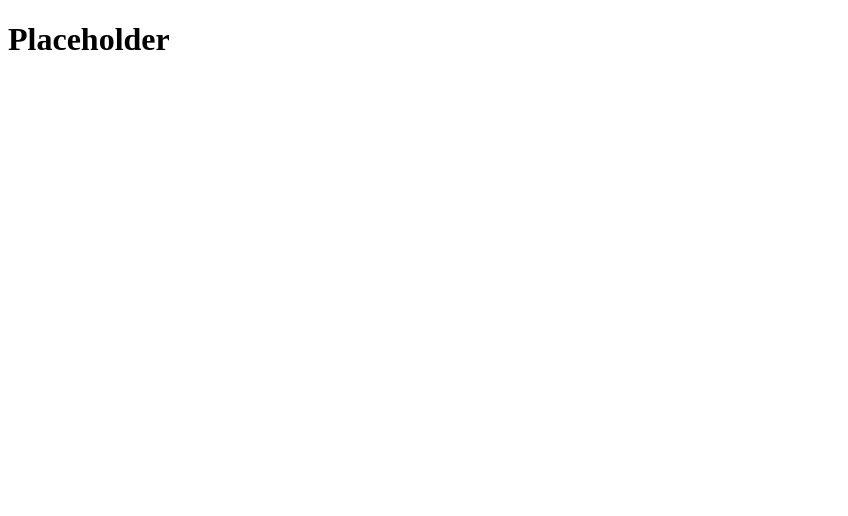
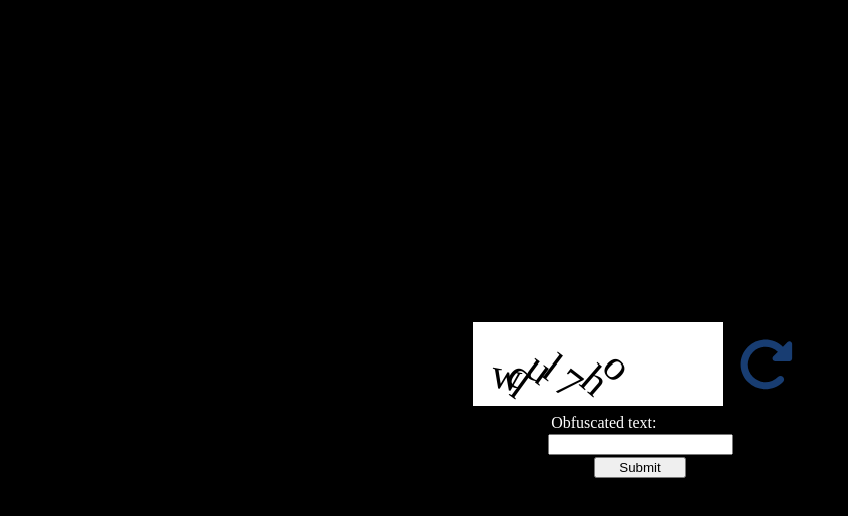
Before and after one commit to Oakchris1955/captcha-challenge, a SvelteKit app: page / in a window 1280 px wide. Shown: the top 516 px of the page, without its empty margins (0-848 px from the left). Built offline with nearby package versions, Linux system fonts and the light colour scheme.

Commit message:
Bare bones code commit

```diff
--- a/src/routes/+page.svelte
+++ b/src/routes/+page.svelte
@@ -1 +1,204 @@
-<h1>Placeholder</h1>
+<script lang="ts">
+	import { onMount } from 'svelte';
+
+	let canvas: HTMLCanvasElement;
+	let displayedString = randomString();
+	let inputString: string;
+
+	const maxInitialOffset = 25;
+	const maxVerticalChange = 20;
+	const maxLetterAngle = 45;
+	const minLetterAngle = 15;
+
+	function randomString(): string {
+		return (Math.random() + 1).toString(36).substring(5);
+	}
+
+	function measureMetrics(
+		ctx: CanvasRenderingContext2D,
+		text: string
+	): TextMetrics & { height: number } {
+		let temp_metrics: any = ctx.measureText(text);
+		temp_metrics.height =
+			temp_metrics.actualBoundingBoxAscent + temp_metrics.actualBoundingBoxDescent;
+
+		return temp_metrics;
+	}
+
+	function drawText(
+		ctx: CanvasRenderingContext2D,
+		text: string,
+		x: number,
+		y: number,
+		degrees: number = 0
+	) {
+		// Convert degrees to radians
+		const radians = degrees * (Math.PI / 180);
+		const metrics = measureMetrics(ctx, text);
+
+		// Offset canvas by the x and y input coordinates to draw text
+		ctx.translate(x, y);
+		// Rotate canvas plane
+		ctx.rotate(radians);
+		// Draw text centered at x and y coordinates
+		ctx.fillText(text, -metrics.width / 2, metrics.height / 2);
+		// Undo canvas rotation and offset
+		ctx.rotate(-radians);
+		ctx.translate(-x, -y);
+	}
+
+	function drawObfuscatedText(ctx: CanvasRenderingContext2D, text: string) {
+		ctx.fillStyle = 'white';
+		ctx.fillRect(0, 0, canvas.width, canvas.height);
+
+		ctx.fillStyle = 'black';
+		ctx.font = `${canvas.width / 6}px serif`;
+
+		let width_offset = Math.random() * maxInitialOffset;
+		for (const char of text) {
+			width_offset += measureMetrics(ctx, char).width * Math.max(Math.random() * 1.5, 0.75);
+
+			drawText(
+				ctx,
+				char,
+				width_offset,
+				canvas.height / 2 + Math.random() * maxVerticalChange,
+				Math.max(
+					(Math.random() - 0.5) * maxLetterAngle * 2,
+					Math.random() < 0.5 ? 1 : -1 * minLetterAngle
+				)
+			);
+		}
+	}
+
+	function loadCanvas() {
+		const ctx = canvas.getContext('2d');
+
+		if (ctx !== null) {
+			if (canvas.width !== canvas.clientWidth || canvas.height !== canvas.clientHeight) {
+				canvas.width = canvas.clientWidth * window.devicePixelRatio;
+				canvas.height = canvas.clientHeight * window.devicePixelRatio;
+
+				console.debug(`Canvas width: ${canvas.clientWidth}px, height: ${canvas.clientHeight}px`);
+			}
+
+			drawObfuscatedText(ctx, displayedString);
+
+			console.debug(`Displayed text: ${displayedString}`);
+		}
+	}
+
+	onMount(() => {
+		loadCanvas();
+	});
+</script>
+
+<div id="canvasContainer">
+	<canvas bind:this={canvas} />
+
+	<button
+		id="regenerateButton"
+		on:click={() => {
+			displayedString = randomString();
+			loadCanvas();
+		}}
+	>
+		<svg xmlns="http://www.w3.org/2000/svg" id="reloadIcon" viewBox="0 0 512 512"
+			><!--! Font Awesome Free 6.4.2 by @fontawesome - https://fontawesome.com License - https://fontawesome.com/license (Commercial License) Copyright 2023 Fonticons, Inc. --><path
+				fill="rgb(24, 61, 114)"
+				d="M463.5 224H472c13.3 0 24-10.7 24-24V72c0-9.7-5.8-18.5-14.8-22.2s-19.3-1.7-26.2 5.2L413.4 96.6c-87.6-86.5-228.7-86.2-315.8 1c-87.5 87.5-87.5 229.3 0 316.8s229.3 87.5 316.8 0c12.5-12.5 12.5-32.8 0-45.3s-32.8-12.5-45.3 0c-62.5 62.5-163.8 62.5-226.3 0s-62.5-163.8 0-226.3c62.2-62.2 162.7-62.5 225.3-1L327 183c-6.9 6.9-8.9 17.2-5.2 26.2s12.5 14.8 22.2 14.8H463.5z"
+			/></svg
+		></button
+	>
+</div>
+
+<form
+	id="submitForm"
+	on:submit={(e) => {
+		e.preventDefault();
+
+		if (inputString.trim() === displayedString) {
+			alert('Correct');
+		} else {
+			alert('Not correct');
+		}
+	}}
+>
+	<label for="obfuscatedText">Obfuscated text: </label>
+	<input
+		type="text"
+		id="obfuscatedText"
+		name="obfuscatedText"
+		bind:value={inputString}
+		autocomplete="off"
+	/>
+	<input type="submit" />
+</form>
+
+<style>
+	button:hover {
+		cursor: pointer;
+	}
+
+	button:active {
+		cursor: default;
+	}
+
+	:global(body) {
+		background-color: black;
+		color: white;
+	}
+
+	:global(html, body) {
+		height: 100%;
+		margin: 0;
+	}
+
+	:global(#container),
+	:global(#container) * {
+		display: flex;
+		justify-content: center;
+		align-items: center;
+	}
+
+	:global(#container) {
+		flex-direction: column;
+		gap: 1%;
+	}
+
+	canvas {
+		aspect-ratio: 3/1;
+		image-rendering: pixelated;
+		width: 250px;
+
+		background-color: white;
+	}
+
+	#reloadIcon {
+		height: 70%;
+	}
+
+	#regenerateButton {
+		background-color: transparent;
+
+		height: 100%;
+		aspect-ratio: 1/1;
+		border: 0;
+
+		font-family: Lucida Sans Unicode;
+	}
+
+	#submitForm {
+		flex-direction: column;
+		gap: 2px;
+	}
+
+	#submitForm label {
+		align-self: flex-start;
+		margin-left: 2%;
+	}
+
+	#submitForm input[type='submit'] {
+		width: 50%;
+	}
+</style>
```
